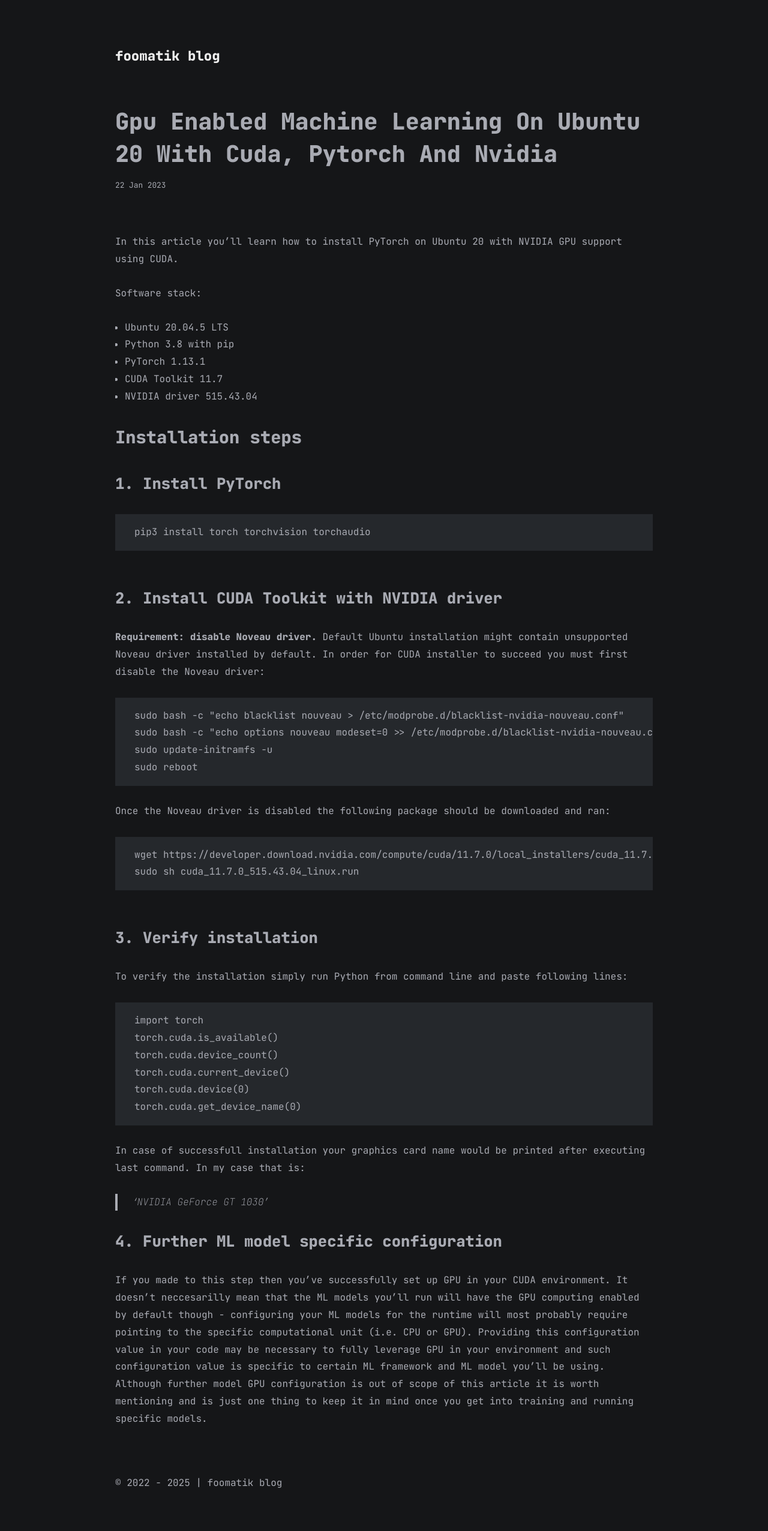
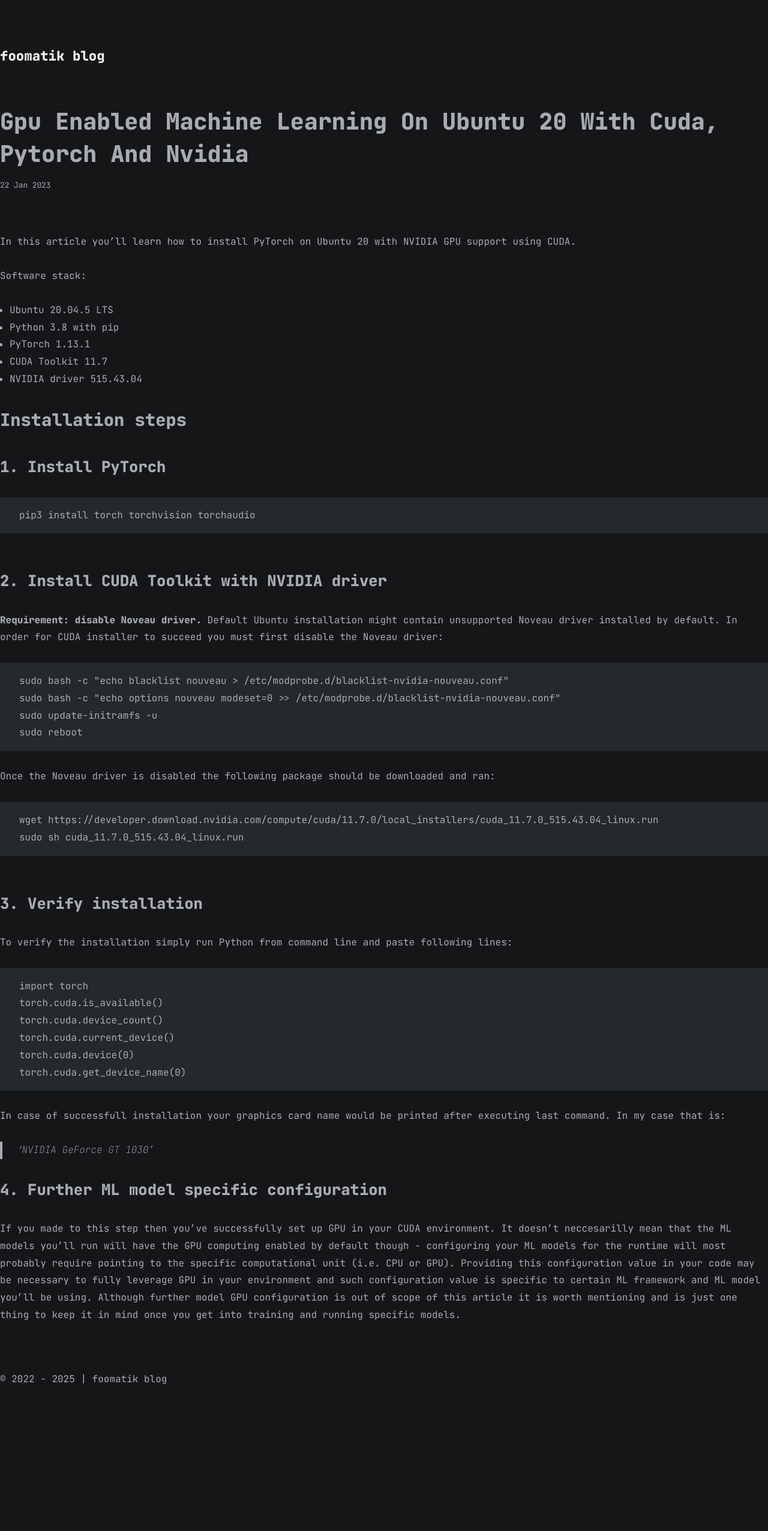
Before and after one commit to wjan/wjan.github.io, a Jekyll site: the page built from all_collections/_posts/2023-01-22-GPU-Enabled-Machine-Learning-on-Ubuntu-20-With-Cuda,-PyTorch-and-NVIDIA.md, in a window 1280 px wide. Shown: the whole page at 60% size. Built offline with Jekyll 4.4.1, drawn with Linux system fonts in a browser that asks for light colours; after the commit the page ends 2379 px from its top, so only the background shows below that.

Commit message:
1st robot attempt

```diff
--- a/assets/css/post.css
+++ b/assets/css/post.css
@@ -45,7 +45,7 @@
 }
 main {
   margin: 0 auto;
-  max-width: 70%;
+  /* max-width: 70%; */
   padding: 3rem 0 4rem 0;
 }
 .article {
```
